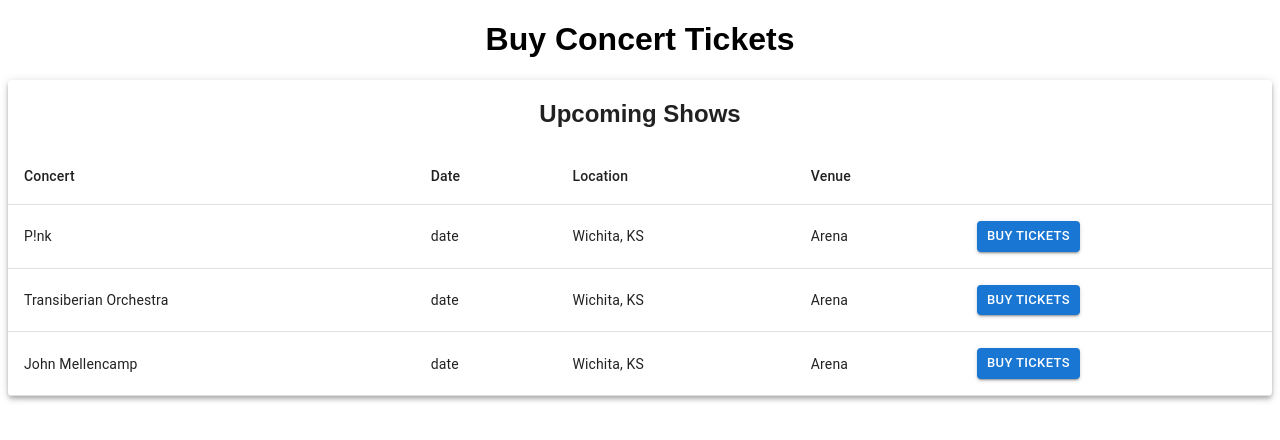
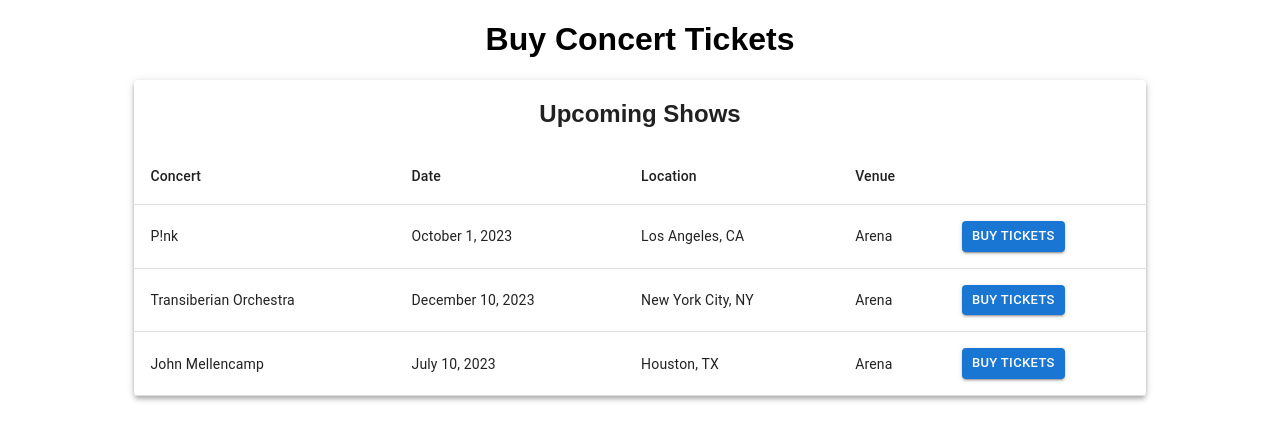
Before and after one commit to PSR16/ticket-purchasing, a React (Create React App) app: page / in a window 1280 px wide. Shown: the top 440 px of the page. Built offline with nearby package versions, Linux system fonts and the light colour scheme.

Commit message:
Fix formatting and styling

```diff
--- a/src/components/Checkout.jsx
+++ b/src/components/Checkout.jsx
@@ -5,7 +5,6 @@
 import Paper from "@mui/material/Paper";
 
 function Payment({cardList}) {
-
     return(
         <div>
             {
@@ -21,8 +20,21 @@
     )
 }
 
-export default function Checkout({numTickets, show}) {
-    const [cardList, setCardList] = useState([]);
+function Delivery() {
+    return(
+        <Box sx={{marginLeft:'20px', border: 1, borderColor: 'lightgray', p: 2, width: '90%', borderRadius: 1}}>
+            <h3>Delivery</h3>
+            <div>
+                <b>Mobile Entry - Free</b>
+            </div>
+            <div>
+                {ticketmasterData.mobileEntryText}
+            </div>
+        </Box>
+    )
+}
+
+function PaymentMethod({cardList, updateCardList}) {
     const [addNewPaymentInfo, setAddNewPaymentInfo] = useState(false);
 
     function handleAddPayment() {
@@ -30,6 +42,33 @@
     }
 
     function handleNewPayment(paymentInfo) {
+        updateCardList(paymentInfo);
+        setAddNewPaymentInfo(false);
+    }
+
+    return (
+        <Box sx={{marginLeft:'20px', border: 1, borderColor: 'lightgray', p: 2, width: '90%', height: '50%', borderRadius: 1}}>
+            <h3>Payment</h3>
+            <b>Use Credit / Debit Card</b>
+            <div>
+                {
+                    cardList.length > 0 ? <Payment cardList={cardList}/> : null
+                }
+                {
+                    addNewPaymentInfo ? <AddPayment cardList={cardList} onNewPayment={handleNewPayment} /> : null
+                }
+                <div>
+                    <button onClick={handleAddPayment}>Add New Card</button>
+                </div>
+            </div>
+        </Box>
+    )
+}
+
+export default function Checkout({numTickets, show}) {
+    const [cardList, setCardList] = useState([]);
+
+    function updateCardList(paymentInfo) {
         let id = cardList.length + 1;
 
         setCardList((prev) => [
@@ -39,45 +78,26 @@
                 id: id
             }
         ]);
-        setAddNewPaymentInfo(false);
     }
 
     return(
+        <Box sx={{width: '80%', margin: 'auto'}}>
         <Paper elevation={3}>
         <h2>Checkout</h2>
-        <Grid container spacing={2}>
+        <Grid container spacing={2} sx={{textAlign: 'left'}}>
             <Grid container item xs={8} spacing={1}>
                 <Grid item>
-                    <Box sx={{border: 1, borderColor: 'lightgray', p: 2}}>
-                        <h3>Delivery</h3>
-                        <div>
-                            Mobile Entry - Free
-                        </div>
-                        <div>
-                            {ticketmasterData.mobileEntryText}
-                        </div>
-                    </Box>
+                    <Delivery />
                 </Grid>
                 <Grid item>
-                    <Box sx={{border: 1, borderColor: 'lightgray', p: 2}}>
-                        <h3>Payment</h3>
-                        <b>Use Credit / Debit Card</b>
-                        <div>
-                            {
-                                cardList.length > 0 ? <Payment cardList={cardList}/> : null
-                            }
-                            {
-                                addNewPaymentInfo ? <AddPayment cardList={cardList} onNewPayment={handleNewPayment} /> : null
-                            }
-                            <div>
-                                <button onClick={handleAddPayment}>Add New Card</button>
-                            </div>
-                        </div>
-                    </Box>
+                    <PaymentMethod
+                        cardList={cardList}
+                        updateCardList={updateCardList}
+                        />
                 </Grid>
             </Grid>
             <Grid item xs={4}>
-                <Box sx={{border: 1, borderColor: 'lightgray', p:2}}>
+                <Box sx={{marginRight:'20px', border: 1, borderColor: 'lightgray', p:2, borderRadius: 1}}>
                     <h3>Total</h3>
                     <div>
                         <h4>Tickets</h4>
@@ -113,5 +133,6 @@
             </Grid>
         </Grid>
         </Paper>
+        </Box>
     )
 }
--- a/src/components/Concerts.jsx
+++ b/src/components/Concerts.jsx
@@ -4,12 +4,14 @@
 import TableContainer from '@mui/material/TableContainer';
 import TableHead from '@mui/material/TableHead';
 import TableRow from '@mui/material/TableRow';
-import { Button } from '@mui/material';
+import { Button, Box } from '@mui/material';
 import Paper from '@mui/material/Paper';
+
 
 function Concerts({events, onBuyTickets}) {
 
     return (
+        <Box sx={{width: '80%', margin: 'auto'}}>
             <Paper elevation={4}>
                 <h2>Upcoming Shows</h2>
                 <div>
@@ -52,6 +54,7 @@
                     </TableContainer>
                 </div>
             </Paper>
+        </Box>
     )
 }
 
--- a/src/components/SelectTickets.jsx
+++ b/src/components/SelectTickets.jsx
@@ -1,10 +1,11 @@
 import { useState } from "react";
-import { Select, MenuItem, Button, InputLabel } from "@mui/material";
+import { Select, MenuItem, Button, InputLabel, Box } from "@mui/material";
 import Paper from "@mui/material/Paper";
 export default function SelectTickets({show, onSelectTickets}) {
     const [tickets, setTickets] = useState(0);
 
     return(
+        <Box sx={{width: '80%', margin: 'auto'}}>
         <Paper elevation={3}>
             <h2>Ticket Selection</h2>
             <h3>{show.group} on {show.date} at {show.venue}</h3>
@@ -30,5 +31,6 @@
                     </form>
             </div>
         </Paper>
+    </Box>
     )
 }
--- a/src/data/shows.js
+++ b/src/data/shows.js
@@ -2,9 +2,9 @@
     {
       id: 0,
       group: "P!nk",
-      date: "date",
-      city: "Wichita",
-      state: "KS",
+      date: "October 1, 2023",
+      city: "Los Angeles",
+      state: "CA",
       venue: "Arena",
       ticketCost: 150,
       availableTickets: 10
@@ -12,9 +12,9 @@
     {
       id: 1,
       group: "Transiberian Orchestra",
-      date: "date",
-      city: "Wichita",
-      state: "KS",
+      date: "December 10, 2023",
+      city: "New York City",
+      state: "NY",
       venue: "Arena",
       ticketCost: 350,
       availableTickets: 10
@@ -22,9 +22,9 @@
     {
       id: 2,
       group: "John Mellencamp",
-      date: "date",
-      city: "Wichita",
-      state: "KS",
+      date: "July 10, 2023",
+      city: "Houston",
+      state: "TX",
       venue: "Arena",
       ticketCost: 250,
       availableTickets: 10
--- a/src/styles.css
+++ b/src/styles.css
@@ -6,13 +6,3 @@
 h2 {
   padding-top: 20px;
 }
-
-h3 {
-  padding-left: 20px;
-  text-align: left;
-}
-
-h4 {
-  text-align: left;
-  padding-left: 20px;
-}
```
Lines whose indentation alone changed are shown as unchanged.
